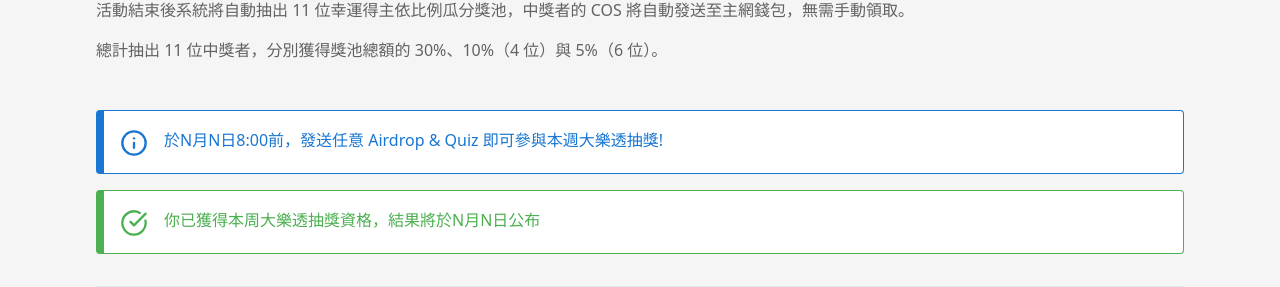
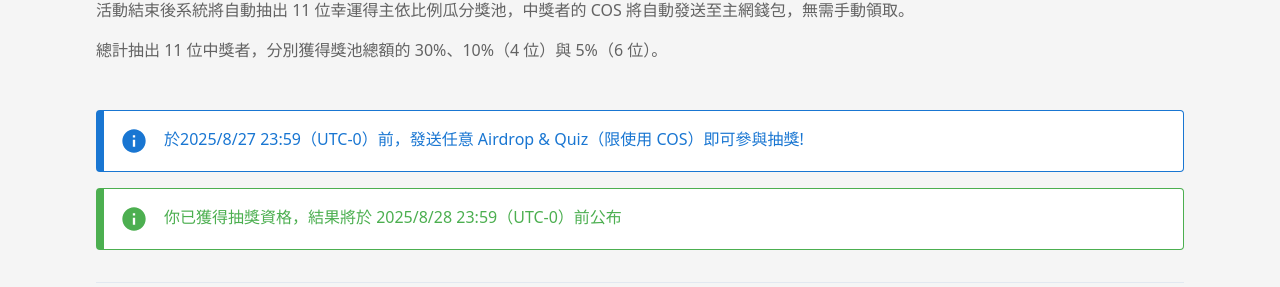
Before and after one commit to collie02/event_vue, a React (Vite) app: page / in a window 1280 px wide. Shown: the part 1314-1601 px from the top of the page. Built offline with nearby package versions, Linux system fonts and the light colour scheme.

Commit message:
更新 AlertNotifications 組件樣式和內容
cgen-dc32296dafb6456c861583ee2c230eed

```diff
--- a/client/components/AlertNotifications.tsx
+++ b/client/components/AlertNotifications.tsx
@@ -1,15 +1,15 @@
-import { Info, CheckCircle } from "lucide-react";
-
 export default function AlertNotifications() {
   return (
     <div className="space-y-4 mb-8">
       {/* Blue Alert */}
       <div className="bg-white border border-cos-blue rounded border-l-8 border-l-cos-blue p-4">
         <div className="flex items-start gap-4">
-          <Info size={28} className="text-cos-blue flex-shrink-0 mt-0.5" />
+          <svg className="w-7 h-7 text-cos-blue flex-shrink-0" fill="currentColor" viewBox="0 0 28 28">
+            <path d="M15.1654 10.5H12.832V8.16665H15.1654V10.5ZM15.1654 19.8333H12.832V12.8333H15.1654V19.8333ZM13.9987 2.33331C12.4666 2.33331 10.9495 2.63508 9.53406 3.22139C8.11859 3.80769 6.83247 4.66705 5.74912 5.7504C3.56119 7.93832 2.33203 10.9058 2.33203 14C2.33203 17.0942 3.56119 20.0616 5.74912 22.2496C6.83247 23.3329 8.11859 24.1923 9.53406 24.7786C10.9495 25.3649 12.4666 25.6666 13.9987 25.6666C17.0929 25.6666 20.0604 24.4375 22.2483 22.2496C24.4362 20.0616 25.6654 17.0942 25.6654 14C25.6654 12.4679 25.3636 10.9508 24.7773 9.53534C24.191 8.11987 23.3316 6.83375 22.2483 5.7504C21.1649 4.66705 19.8788 3.80769 18.4633 3.22139C17.0479 2.63508 15.5308 2.33331 13.9987 2.33331V2.33331Z"/>
+          </svg>
           <div className="flex-1">
-            <p className="text-cos-blue text-base leading-relaxed">
-              於N月N日8:00前，發送任意 Airdrop & Quiz 即可參與本週大樂透抽獎!
+            <p className="text-cos-blue text-sm md:text-base leading-relaxed">
+              於2025/8/27 23:59（UTC-0）前，發送任意 Airdrop & Quiz（限使用 COS）即可參與抽獎!
             </p>
           </div>
         </div>
@@ -18,13 +18,12 @@ export default function AlertNotifications() {
       {/* Green Alert */}
       <div className="bg-white border border-cos-green rounded border-l-8 border-l-cos-green p-4">
         <div className="flex items-start gap-4">
-          <CheckCircle
-            size={28}
-            className="text-cos-green flex-shrink-0 mt-0.5"
-          />
+          <svg className="w-7 h-7 text-cos-green flex-shrink-0" fill="currentColor" viewBox="0 0 28 28">
+            <path d="M15.1654 10.5H12.832V8.16668H15.1654V10.5ZM15.1654 19.8333H12.832V12.8333H15.1654V19.8333ZM13.9987 2.33334C12.4666 2.33334 10.9495 2.63511 9.53406 3.22142C8.11859 3.80772 6.83247 4.66708 5.74912 5.75043C3.56119 7.93836 2.33203 10.9058 2.33203 14C2.33203 17.0942 3.56119 20.0617 5.74912 22.2496C6.83247 23.3329 8.11859 24.1923 9.53406 24.7786C10.9495 25.3649 12.4666 25.6667 13.9987 25.6667C17.0929 25.6667 20.0604 24.4375 22.2483 22.2496C24.4362 20.0617 25.6654 17.0942 25.6654 14C25.6654 12.4679 25.3636 10.9508 24.7773 9.53537C24.191 8.1199 23.3316 6.83378 22.2483 5.75043C21.1649 4.66708 19.8788 3.80772 18.4633 3.22142C17.0479 2.63511 15.5308 2.33334 13.9987 2.33334V2.33334Z"/>
+          </svg>
           <div className="flex-1">
-            <p className="text-cos-green text-base leading-relaxed">
-              你已獲得本周大樂透抽獎資格，結果將於N月N日公布
+            <p className="text-cos-green text-sm md:text-base leading-relaxed">
+              你已獲得抽獎資格，結果將於 2025/8/28 23:59（UTC-0）前公布
             </p>
           </div>
         </div>
```
